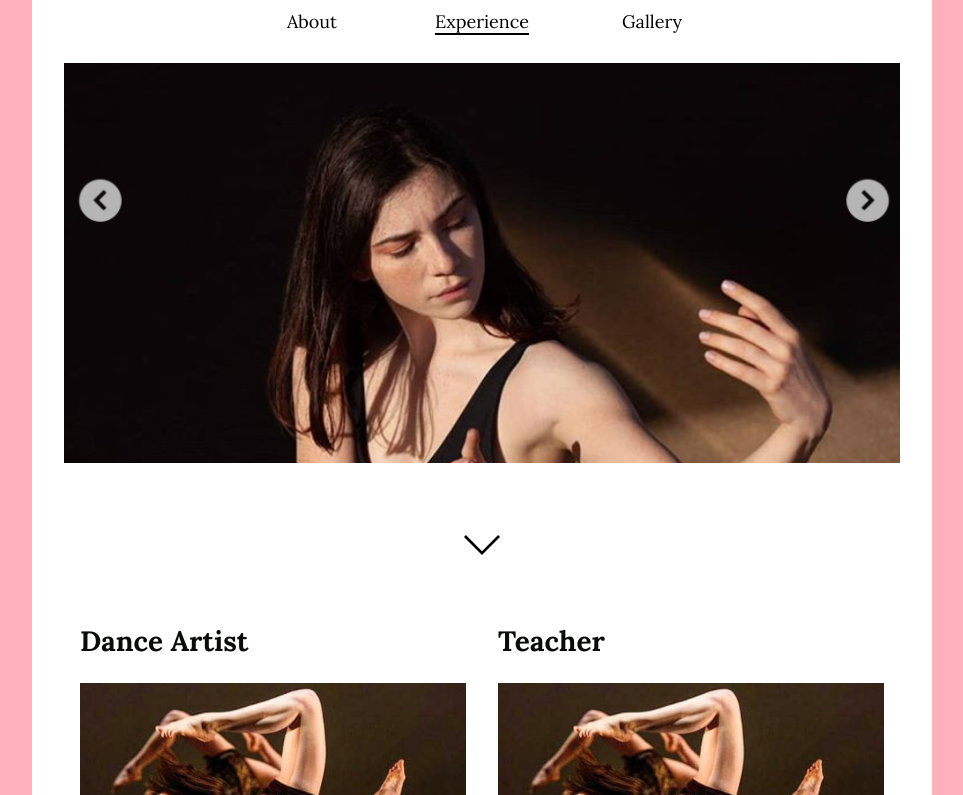
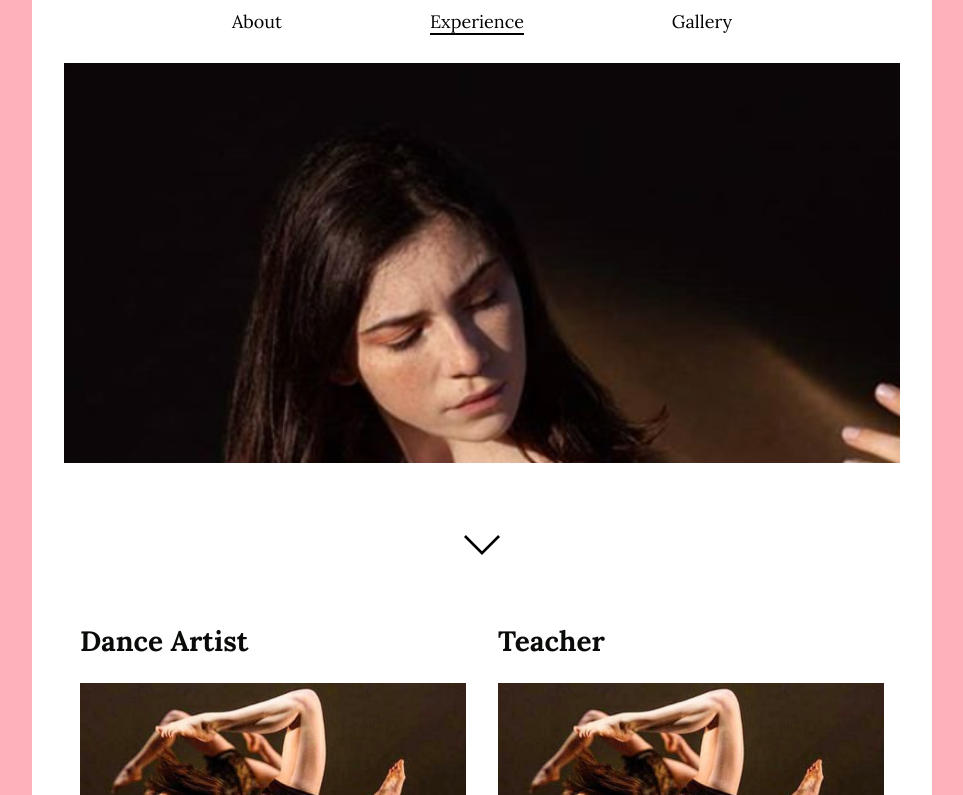
Before and after one commit to andrico1234/lydia-homepage, a Gatsby site: page / in a window 1280 px wide. Shown: the part 151-946 px from the top of the page, without its empty margins (158-1121 px from the left). Built offline with nearby package versions, Linux system fonts and the light colour scheme; Gatsby itself is replaced by a stand-in of ours.

Commit message:
improve header image

```diff
--- a/src/components/Home/NavigationLinks.module.css
+++ b/src/components/Home/NavigationLinks.module.css
@@ -31,5 +31,4 @@
 .link {
   text-decoration: none;
   color: black;
-  min-width: 160px;
 }
--- a/src/pages/experience.tsx
+++ b/src/pages/experience.tsx
@@ -1,6 +1,6 @@
 import React from "react"
 import SEO from "../components/seo"
-import imgTwoSrc from "../images/contemp-two.png"
+import imgTwoSrc from "../images/lydia-two.png"
 import { AboutMe } from "../components/Page/AboutMe"
 import { PageLayout } from "../components/layouts/PageLayout"
 
--- a/src/pages/gallery.tsx
+++ b/src/pages/gallery.tsx
@@ -1,7 +1,6 @@
 import React from "react"
-import SEO from "../components/seo"
 import { AboutMe } from "../components/Page/AboutMe"
-import imgThreeSrc from "../images/ballet-three.png"
+import imgThreeSrc from "../images/lydia-three.png"
 import { PageLayout } from "../components/layouts/PageLayout"
 
 const AboutMePage = () => (
```
Also changed, not shown: src/components/Home/HeroImage.tsx (+4 -4 lines), src/images/lydia-three.png (added), src/images/lydia-two.png (added).
